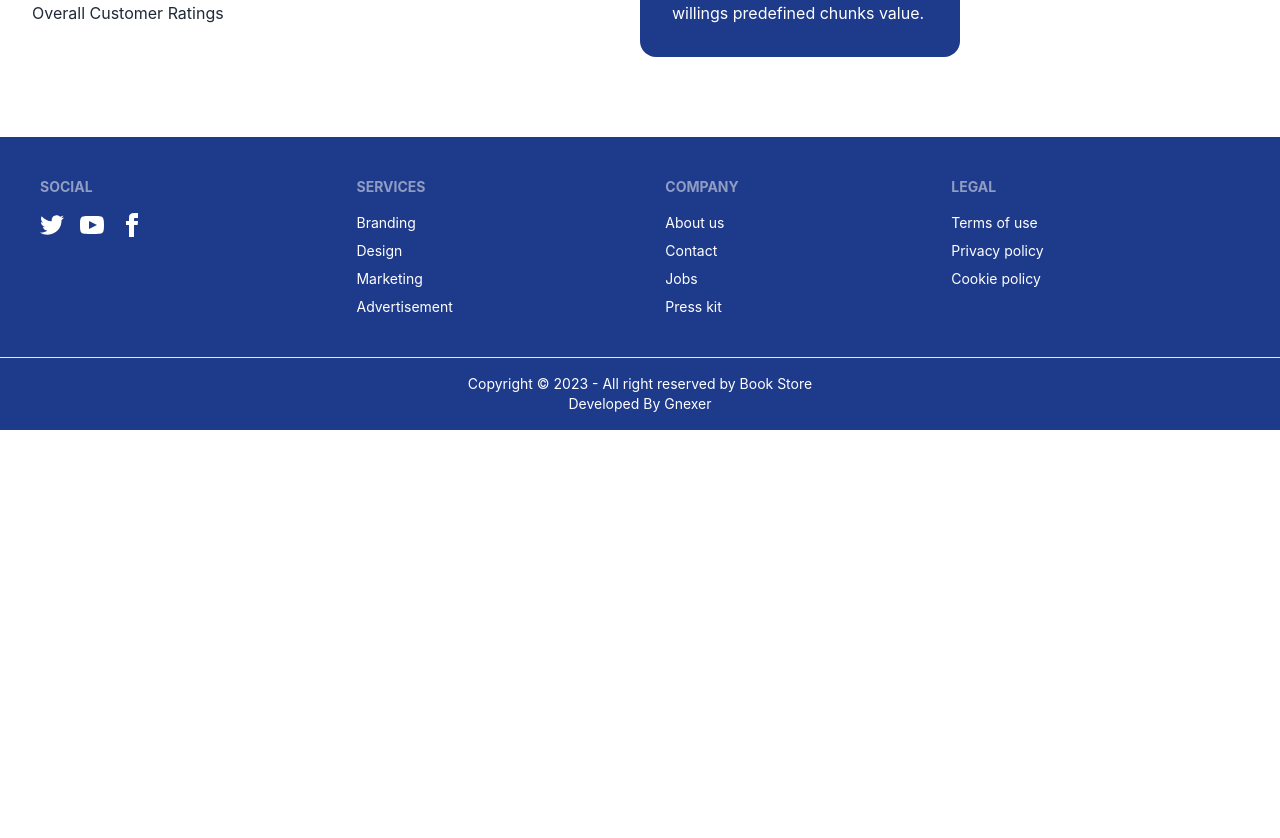
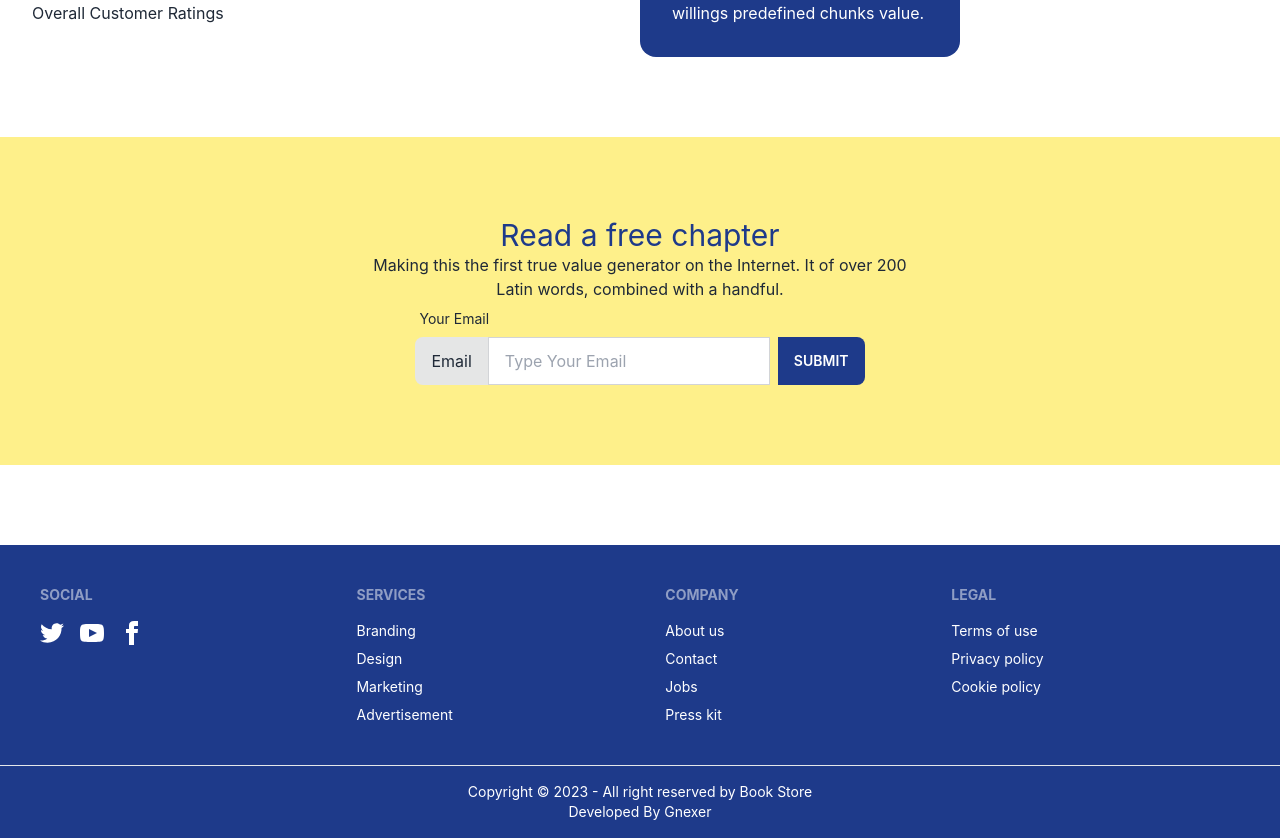
Before and after one commit to imashiqe/book-app, a React (Create React App) app: page / in a window 1280 px wide. Shown: the part 5020-5858 px from the top of the page. Before the commit the page ends 5450 px from the top, so only its background shows below. Built offline with nearby package versions, Linux system fonts and the light colour scheme.

Commit message:
subscribe part added

```diff
--- a/src/component/Home/Home.js
+++ b/src/component/Home/Home.js
@@ -4,6 +4,7 @@ import Banner from './Banner/Banner';
 import Book_copy from './Book_copy/Book_copy';
 import Book_include from './Book_include/Book_include';
 import Chapter_include from './Chapter_include/Chapter_include';
+import Subscribe from './Subscribe/Subscribe';
 import Trusted from './Trusted/Trusted';
 import What_learn from './What_learn/What_learn';
 import What_reader from './What_reader/What_reader';
@@ -19,6 +20,7 @@ const Home = () => {
             <What_learn></What_learn>
             <Chapter_include></Chapter_include>
             <What_reader></What_reader>
+            <Subscribe></Subscribe>
         </div>
     );
 };
--- /dev/null
+++ b/src/component/Home/Subscribe/Subscribe.js
@@ -0,0 +1,30 @@
+import React from 'react';
+
+const Subscribe = () => {
+    return (
+        <div>
+            <div className='grid grid-cols-1 bg-yellow-200 container mx-auto mb-20'>
+
+                <div className='py-20 '>
+                <h2 className='text-center text-3xl text-blue-900'>Read a free chapter</h2>
+                <p className='text-center'>Making this the first true value generator on the Internet. It of over 200  <br></br>Latin words, combined with a handful.</p>
+                <div className='card place-items-center '>
+                      <div className="form-control">
+<label className="label">
+ <span className="label-text">Your Email</span>
+</label>
+<label className="input-group">
+ <span>Email</span>
+ <input type="text" placeholder="Type Your Email" className="input input-bordered" />
+ <button className='btn bg-blue-900 hover:text-yellow-500 lg:border-none hover:bg-white hover:border-yellow-500 hover:border-2 ml-2'>Submit</button>
+</label>
+</div>
+                      </div>
+                </div>
+
+                 </div>
+        </div>
+    );
+};
+
+export default Subscribe;
```
